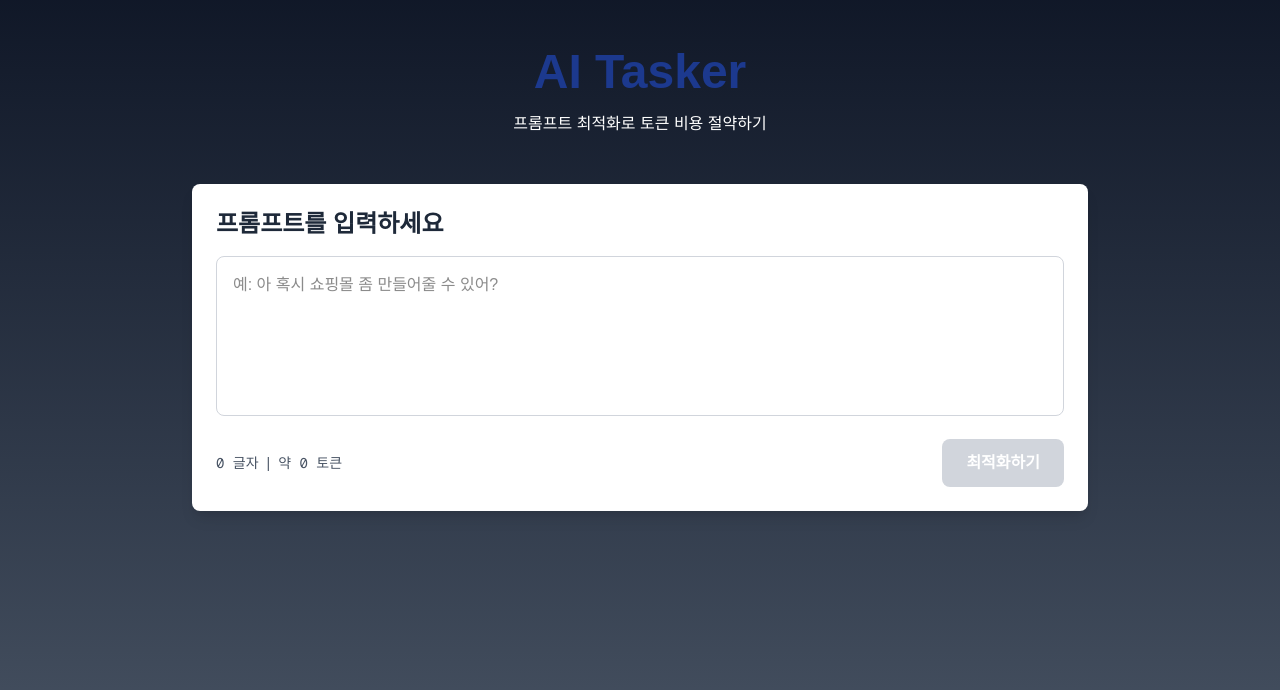
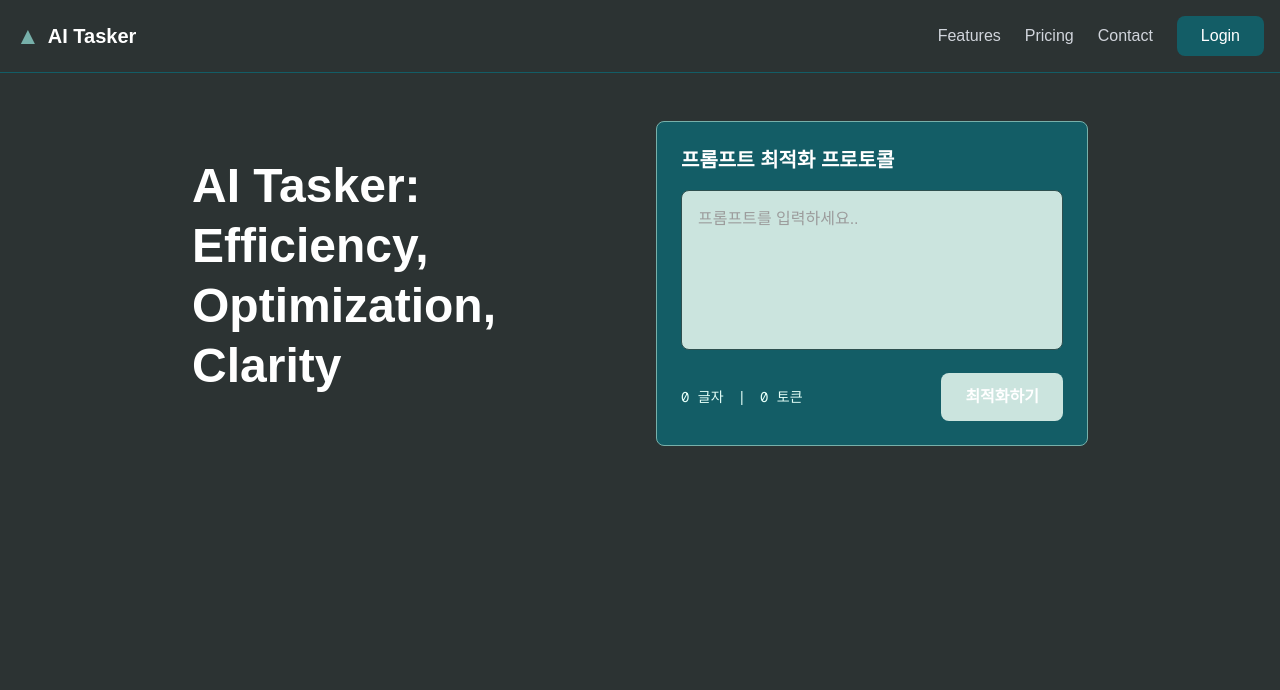
Before and after one commit to 0727n1122-beep/graduationproject, a Next.js app in the folder frontend/: page / in a window 1280 px wide. Shown: the top 690 px of the page. Built offline with nearby package versions, Linux system fonts and the light colour scheme.

Commit message:
feat: UI 개편 - 2열 레이아웃 + 새 색상 팔레트 적용

```diff
--- a/frontend/app/page.tsx
+++ b/frontend/app/page.tsx
@@ -1,19 +1,17 @@
 "use client";
 
 import { useState } from "react";
+import Header from "@/src/components/Header";
 import PromptInput from "@/src/components/PromptInput";
-import BeforeAfter from "@/src/components/BeforeAfter";
+import OptimizedResult from "@/src/components/OptimizedResult";
 import StatsCards from "@/src/components/StatsCards";
 
-// 명확한 타입 정의
-// result 변수는 해당 4가지 항목만 들어가고, 각각 타입이 도와준다
 interface OptimizeResult {
   original: string;
   optimized: string;
   tokensBefore: number;
   tokensAfter: number;
-  scoreBefore: number;
-  scoreAfter: number;
+  improvement: number;
 }
 
 export default function Home() {
@@ -26,62 +24,85 @@ export default function Home() {
     // Mock 데이터 (임시)
     setTimeout(() => {
       const optimized = prompt
-        .replace(/좀|혹시|아|일단|그냥|걍|근데|ㅇㅇ/g, "")
+        .replace(/좀|혹시|아|일단|그냥/g, "")
         .replace(/\s+/g, " ")
         .trim();
 
       const tokensBefore = Math.ceil(prompt.length * 2.5);
       const tokensAfter = Math.ceil(optimized.length * 2.5);
+      const improvement = Math.round(
+        ((tokensBefore - tokensAfter) / tokensBefore) * 100,
+      );
 
       setResult({
         original: prompt,
         optimized: optimized || prompt,
         tokensBefore,
         tokensAfter,
-        scoreBefore: 45,
-        scoreAfter: 82,
-        // 백엔드 api 연결 후 실제 점수로 대체 예정
+        improvement,
       });
       setLoading(false);
     }, 1500);
   };
 
   return (
-    <main className="min-h-screen bg-gradient-to-b from-gray-900 to-gray-600 py-12">
+    <div className="min-h-screen bg-[#2C3333]">
+      <Header />
+
+      <main className="py-12">
         <div className="container mx-auto px-4">
-        <h1 className="text-5xl font-bold text-center mb-4 text-blue-900">
-          AI Tasker
+          {/* 타이틀 + 입력 섹션 (가로 배치) */}
+          {/* 타이틀 + 입력 섹션 (가로 배치) */}
+          <div className="grid md:grid-cols-2 gap-8 items-center mb-12 max-w-4xl mx-auto">
+            {/* 왼쪽: 타이틀 */}
+            <div>
+              <h1 className="text-5xl font-bold text-white mb-4 leading-tight">
+                AI Tasker:
+                <br />
+                Efficiency,
+                <br />
+                Optimization,
+                <br />
+                Clarity
               </h1>
-        <p className="text-center text-white mb-12">
-          프롬프트 최적화로 토큰 비용 절약하기
-        </p>
+            </div>
 
+            {/* 오른쪽: 입력 카드 */}
+            <div>
+              <div className="bg-[#135D66] p-6 rounded-lg border border-[#77B0AA]">
+                <h2 className="text-xl font-bold text-white mb-4">
+                  프롬프트 최적화 프로토콜
+                </h2>
                 <PromptInput onOptimize={handleOptimize} />
+              </div>
+            </div>
+          </div>
 
+          {/* 로딩 */}
           {loading && (
             <div className="text-center mt-8">
-            <div className="inline-block animate-spin rounded-full h-12 w-12 border-b-2 border-blue-600"></div>
-            <p className="text-lg text-white mt-4">최적화 중...</p>
+              <div className="inline-block animate-spin rounded-full h-12 w-12 border-b-2 border-[#77B0AA]"></div>
+              <p className="text-lg text-[#E3FEF7] mt-4">최적화 중...</p>
             </div>
           )}
 
+          {/* 결과 섹션 */}
           {result && !loading && (
-          <BeforeAfter
-            original={result.original}
+            <>
+              <OptimizedResult
                 optimized={result.optimized}
+                tokensAfter={result.tokensAfter}
+                improvement={result.improvement}
+              />
+
+              <StatsCards
                 tokensBefore={result.tokensBefore}
                 tokensAfter={result.tokensAfter}
               />
-        )}
-        {result && !loading && (
-          <StatsCards
-            tokensBefore={result.tokensBefore}
-            tokensAfter={result.tokensAfter}
-            scoreBefore={result.scoreBefore}
-            scoreAfter={result.scoreAfter}
-          />
+            </>
           )}
         </div>
       </main>
+    </div>
   );
 }
--- a/frontend/src/components/BeforeAfter.tsx
+++ /dev/null
@@ -1,62 +0,0 @@
-"use client";
-
-interface BeforeAfterProps {
-  original: string;
-  optimized: string;
-  tokensBefore: number;
-  tokensAfter: number;
-}
-
-export default function BeforeAfter({
-  original,
-  optimized,
-  tokensBefore,
-  tokensAfter,
-}: BeforeAfterProps) {
-  if (!original || !optimized) return null;
-
-  const savedTokens = tokensBefore - tokensAfter;
-  const savedPercent = Math.round((savedTokens / tokensBefore) * 100);
-
-  return (
-    <div className="mt-8 max-w-4xl mx-auto p-6 bg-white rounded-lg shadow-lg">
-      <h3 className="text-2xl font-bold mb-6 text-gray-800">최적화 결과</h3>
-
-      <div className="grid md:grid-cols-2 gap-6">
-        {/* Before */}
-        <div className="p-4 bg-red-50 rounded-lg border border-red-200">
-          <h4 className="font-semibold mb-3 text-red-800 flex items-center">
-            <span className="mr-2">❌</span> Before
-          </h4>
-          <p className="text-sm text-gray-700 whitespace-pre-wrap mb-3 min-h-[100px]">
-            {original}
-          </p>
-          <div className="flex items-center justify-between text-xs pt-3 border-t border-red-200">
-            <span className="text-gray-600 font-mono">
-              {tokensBefore} tokens
-            </span>
-            <span className="text-red-600 font-semibold">비효율적</span>
-          </div>
-        </div>
-
-        {/* After */}
-        <div className="p-4 bg-green-50 rounded-lg border border-green-200">
-          <h4 className="font-semibold mb-3 text-green-800 flex items-center">
-            <span className="mr-2">✅</span> After
-          </h4>
-          <p className="text-sm text-gray-700 whitespace-pre-wrap mb-3 min-h-[100px]">
-            {optimized}
-          </p>
-          <div className="flex items-center justify-between text-xs pt-3 border-t border-green-200">
-            <span className="text-gray-600 font-mono">
-              {tokensAfter} tokens
-            </span>
-            <span className="text-green-600 font-semibold">
-              -{savedPercent}% 절감
-            </span>
-          </div>
-        </div>
-      </div>
-    </div>
-  );
-}
--- /dev/null
+++ b/frontend/src/components/Header.tsx
@@ -0,0 +1,31 @@
+"use client";
+
+export default function Header() {
+  return (
+    <header className="bg-[#2C3333] border-b border-[#135D66]">
+      <div className="container mx-auto px-4 py-4 flex items-center justify-between">
+        {/* 로고 */}
+        <div className="flex items-center gap-2">
+          <div className="text-[#77B0AA] text-2xl font-bold">▲</div>
+          <span className="text-white text-xl font-bold">AI Tasker</span>
+        </div>
+
+        {/* 네비게이션 */}
+        <nav className="hidden md:flex items-center gap-6">
+          <a href="#" className="text-gray-300 hover:text-white transition">
+            Features
+          </a>
+          <a href="#" className="text-gray-300 hover:text-white transition">
+            Pricing
+          </a>
+          <a href="#" className="text-gray-300 hover:text-white transition">
+            Contact
+          </a>
+          <button className="bg-[#135D66] hover:bg-[#77B0AA] text-white px-6 py-2 rounded-lg transition">
+            Login
+          </button>
+        </nav>
+      </div>
+    </header>
+  );
+}
--- /dev/null
+++ b/frontend/src/components/OptimizedResult.tsx
@@ -0,0 +1,34 @@
+"use client";
+
+interface OptimizedResultProps {
+  optimized: string;
+  tokensAfter: number;
+  improvement: number;
+}
+
+export default function OptimizedResult({
+  optimized,
+  tokensAfter,
+  improvement,
+}: OptimizedResultProps) {
+  return (
+    <div className="mt-4 max-w-4xl mx-auto p-10 bg-[#135D66] rounded-lg shadow-lg border border-[#77B0AA]">
+      <div className="flex items-center justify-between mb-4">
+        <h3 className="text-xl font-bold text-white">최적화 결과</h3>
+      </div>
+
+      <div className="p-6 bg-[#CBE4DE] min-h-[200px] rounded-lg border border-[#135D66]">
+        <p className="text-[#000000] whitespace-pre-wrap leading-relaxed">
+          {optimized}
+        </p>
+      </div>
+
+      <div className="mt-6 flex items-center justify-between text-sm">
+        <span className="text-[#77B0AA] font-mono">{tokensAfter} tokens</span>
+        <span className="text-[#E3FEF7] font-semibold">
+          +{improvement}% 절감
+        </span>
+      </div>
+    </div>
+  );
+}
--- a/frontend/src/components/PromptInput.tsx
+++ b/frontend/src/components/PromptInput.tsx
@@ -1,13 +1,13 @@
-'use client';
+"use client";
 
-import { useState } from 'react';
+import { useState } from "react";
 
 interface PromptInputProps {
   onOptimize: (prompt: string) => void;
 }
 
 export default function PromptInput({ onOptimize }: PromptInputProps) {
-  const [prompt, setPrompt] = useState('');
+  const [prompt, setPrompt] = useState("");
 
   const tokenCount = Math.ceil(prompt.length * 2.5);
   const charCount = prompt.length;
@@ -19,29 +19,25 @@ export default function PromptInput({ onOptimize }: PromptInputProps) {
   };
 
   return (
-    <div className="max-w-4xl mx-auto p-6 bg-white rounded-lg shadow-lg">
-      <h2 className="text-2xl font-bold mb-4 text-gray-800">
-        프롬프트를 입력하세요
-      </h2>
-
+    <div>
       <textarea
         value={prompt}
         onChange={(e) => setPrompt(e.target.value)}
-        placeholder="예: 아 혹시 쇼핑몰 좀 만들어줄 수 있어?"
-        className="w-full h-40 p-4 border border-gray-300 rounded-lg focus:ring-2 focus:ring-blue-500 focus:border-transparent resize-none"
+        placeholder="프롬프트를 입력하세요.."
+        className="w-full h-40 p-4 bg-[#CBE4DE] border border-[#2E4F4F] rounded-lg text-[#000000] placeholder-[#9c9c9c] focus:ring-2 focus:ring-[#77B0AA] focus:border-transparent resize-none mb-4"
       />
 
-      <div className="flex justify-between items-center mt-4">
-        <div className="text-sm text-gray-600">
-          <span className="font-mono">{charCount} 글자</span>
+      <div className="flex justify-between items-center">
+        <div className="text-sm text-[#E3FEF7]">
+          <span className="font-mono">{charCount} 글자 </span>
           <span className="mx-2">|</span>
-          <span className="font-mono">약 {tokenCount} 토큰</span>
+          <span className="font-mono"> {tokenCount} 토큰</span>
         </div>
 
         <button
           onClick={handleSubmit}
           disabled={!prompt.trim()}
-          className="px-6 py-3 bg-blue-600 text-white font-semibold rounded-lg hover:bg-blue-700 disabled:bg-gray-300 disabled:cursor-not-allowed transition-colors"
+          className="px-6 py-3 bg-[#10959a] text-[#ffffff] font-semibold rounded-lg hover:bg-[#CBE4DE] disabled:bg-[#CBE4DE] disabled:cursor-not-allowed transition-colors"
         >
           최적화하기
         </button>
```
Also changed, not shown: frontend/src/components/StatsCards.tsx (+50 -61 lines). Lines whose indentation alone changed are shown as unchanged.
